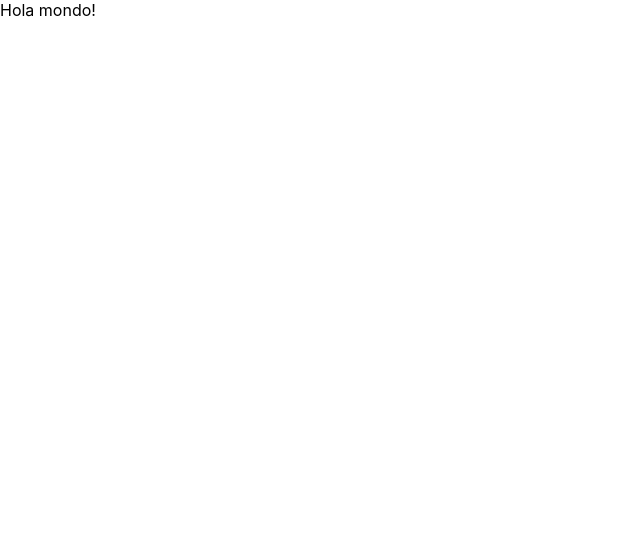
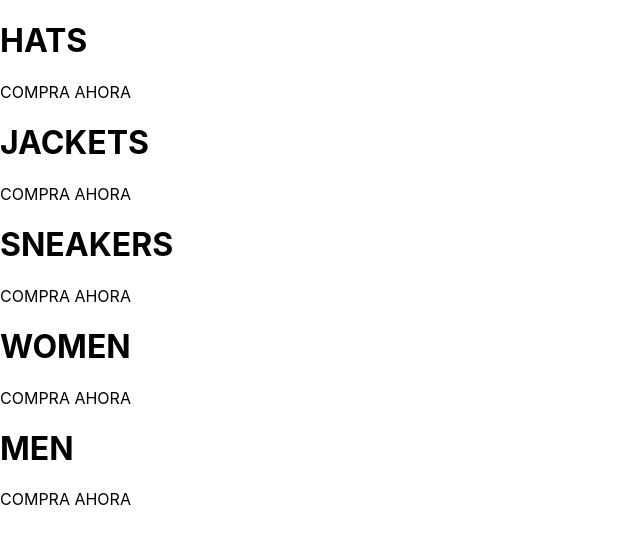
Before and after one commit to Cajimo/tienda-online-react, a React (Create React App) app: page / in a window 1280 px wide. Shown: the top 544 px of the page, without its empty margins (0-640 px from the left). Built offline with nearby package versions, Linux system fonts and the light colour scheme; the HTML template or start-up script is replaced by a standard one.

Commit message:
homepage-start

```diff
--- a/src/App.js
+++ b/src/App.js
@@ -1,8 +1,14 @@
 import React from "react";
 import "./App.css";
 
+import HomePage from "./homepage.component";
+
 function App() {
-  return <div>Hola mondo!</div>;
+  return (
+    <div>
+      <HomePage />
+    </div>
+  );
 }
 
 export default App;
--- /dev/null
+++ b/src/homepage.component.jsx
@@ -0,0 +1,39 @@
+import React from "react";
+
+const HomePage = () => (
+  <div className="homepage">
+    <div className="directory-menu">
+      <div className="menu-item">
+        <div className="content">
+          <h1 className="title">HATS</h1>
+          <span className="subtitle">COMPRA AHORA</span>
+        </div>
+      </div>
+      <div className="menu-item">
+        <div className="content">
+          <h1 className="title">JACKETS</h1>
+          <span className="subtitle">COMPRA AHORA</span>
+        </div>
+      </div>
+      <div className="menu-item">
+        <div className="content">
+          <h1 className="title">SNEAKERS</h1>
+          <span className="subtitle">COMPRA AHORA</span>
+        </div>
+      </div>
+      <div className="menu-item">
+        <div className="content">
+          <h1 className="title">WOMEN</h1>
+          <span className="subtitle">COMPRA AHORA</span>
+        </div>
+      </div>
+      <div className="menu-item">
+        <div className="content">
+          <h1 className="title">MEN</h1>
+          <span className="subtitle">COMPRA AHORA</span>
+        </div>
+      </div>
+    </div>
+  </div>
+);
+export default HomePage;
```
